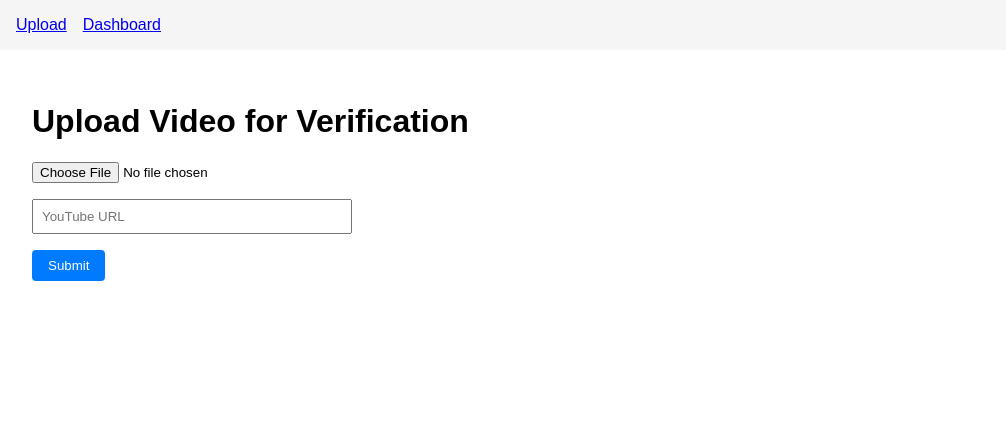
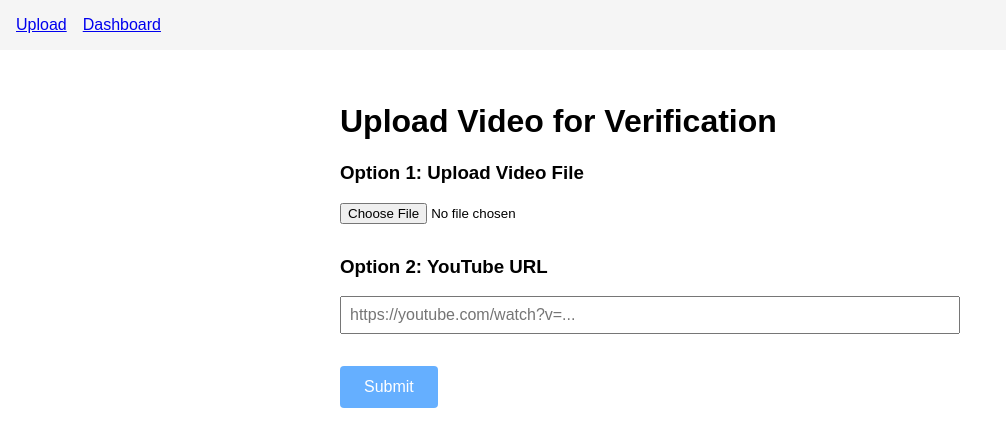
Before and after one commit to Brandsiya/SeekReap-Tier-6-Dashboard, a React (Create React App) app in the folder frontend/: page /upload in a window 1280 px wide. Shown: the top 446 px of the page, without its empty margins (0-1006 px from the left). Built offline with nearby package versions, Linux system fonts and the light colour scheme.

Commit message:
Fix UploadPage to handle both file and URL submissions correctly

```diff
--- a/frontend/src/pages/UploadPage.js
+++ b/frontend/src/pages/UploadPage.js
@@ -6,77 +6,125 @@ export default function UploadPage() {
   const [file, setFile] = useState(null);
   const [url, setUrl] = useState('');
   const [status, setStatus] = useState('');
+  const [isSubmitting, setIsSubmitting] = useState(false);
 
   const handleSubmit = async () => {
-    const formData = new FormData();
+    // Prevent multiple submissions
+    if (isSubmitting) return;
 
-    if (file) {
-      formData.append('videoFile', file);
+    // Validate input
+    if (!file && !url) {
+      setStatus('Please select a file or enter a YouTube URL');
+      return;
     }
 
-    if (url) {
-      formData.append('youtubeUrl', url);
-    }
-
+    setIsSubmitting(true);
     setStatus('Submitting...');
 
     try {
       const API_BASE = process.env.REACT_APP_API_URL || 'https://seekreap.onrender.com';
-      const res = await fetch(`${API_BASE}/api/submit`, {
-        method: 'POST',
-        body: formData
-      });
+      let response;
 
-      const data = await res.json();
-
-      if (!res.ok) {
-        throw new Error('Submission failed');
+      if (file) {
+        // Handle file upload with FormData
+        const formData = new FormData();
+        formData.append('video', file);
+        response = await fetch(`${API_BASE}/api/submit`, {
+          method: 'POST',
+          body: formData
+          // Don't set Content-Type header - browser will set it with boundary
+        });
+      } else {
+        // Handle URL submission with JSON
+        response = await fetch(`${API_BASE}/api/submit`, {
+          method: 'POST',
+          headers: {
+            'Content-Type': 'application/json',
+          },
+          body: JSON.stringify({
+            creator_id: 1,
+            url: url,
+            job_type: 'url'
+          })
+        });
       }
 
-      navigate(`/verify/${data.id}`);
+      const data = await response.json();
+
+      if (!response.ok) {
+        throw new Error(data.error || 'Submission failed');
+      }
+
+      // Navigate to verification page with the job ID
+      navigate(`/verify/${data.job_id || data.id}`);
     } catch (err) {
       console.error('Upload error:', err);
-      setStatus('Error submitting job. Please try again.');
+      setStatus(`Error: ${err.message}. Please try again.`);
+      setIsSubmitting(false);
     }
   };
 
   return (
-    <div style={{ padding: '2rem' }}>
+    <div style={{ padding: '2rem', maxWidth: '600px', margin: '0 auto' }}>
       <h1>Upload Video for Verification</h1>
 
-      <div style={{ marginBottom: '1rem' }}>
+      <div style={{ marginBottom: '2rem' }}>
+        <h3>Option 1: Upload Video File</h3>
         <input
           type="file"
           accept="video/*"
-          onChange={(e) => setFile(e.target.files[0])}
+          onChange={(e) => {
+            setFile(e.target.files[0]);
+            setUrl(''); // Clear URL when file is selected
+          }}
+          disabled={isSubmitting}
         />
+        {file && <p>Selected: {file.name}</p>}
       </div>
 
-      <div style={{ marginBottom: '1rem' }}>
+      <div style={{ marginBottom: '2rem' }}>
+        <h3>Option 2: YouTube URL</h3>
         <input
-          type="text"
-          placeholder="YouTube URL"
+          type="url"
+          placeholder="https://youtube.com/watch?v=..."
           value={url}
-          onChange={(e) => setUrl(e.target.value)}
-          style={{ width: '300px', padding: '0.5rem' }}
+          onChange={(e) => {
+            setUrl(e.target.value);
+            setFile(null); // Clear file when URL is entered
+          }}
+          disabled={isSubmitting}
+          style={{ width: '100%', padding: '0.5rem', fontSize: '1rem' }}
         />
       </div>
 
       <button
         onClick={handleSubmit}
+        disabled={isSubmitting || (!file && !url)}
         style={{
-          padding: '0.5rem 1rem',
+          padding: '0.75rem 1.5rem',
           background: '#007bff',
           color: 'white',
           border: 'none',
           borderRadius: '4px',
-          cursor: 'pointer'
+          fontSize: '1rem',
+          cursor: (isSubmitting || (!file && !url)) ? 'not-allowed' : 'pointer',
+          opacity: (isSubmitting || (!file && !url)) ? 0.6 : 1
         }}
       >
-        Submit
+        {isSubmitting ? 'Submitting...' : 'Submit'}
       </button>
 
-      <p>{status}</p>
+      {status && (
+        <p style={{
+          marginTop: '1rem',
+          padding: '0.5rem',
+          background: status.includes('Error') ? '#ffebee' : '#e8f5e8',
+          color: status.includes('Error') ? '#c62828' : '#2e7d32',
+          borderRadius: '4px'
+        }}>
+          {status}
+        </p>
+      )}
     </div>
   );
 }
```
